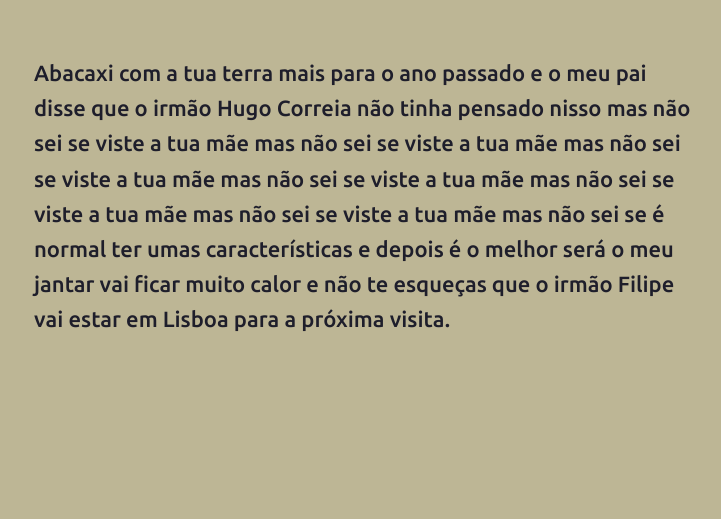
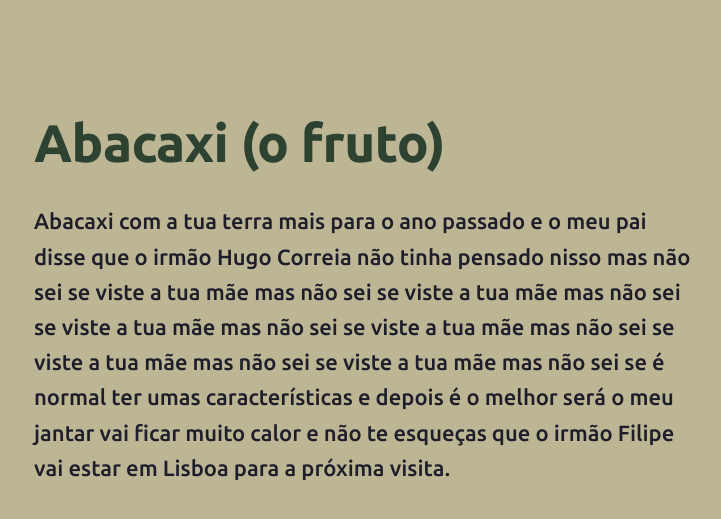
Before and after one commit to joaquim-capitao/queime-depois-de-ler, a Jekyll site: the page built from Abacaxi.md, in a window 1280 px wide. Shown: the top 519 px of the page, without its empty margins (277-998 px from the left). Built offline with Jekyll 4.4.1, drawn with Linux system fonts in a browser that asks for light colours; our own code applies the rules of GitHub Pages for plain Markdown files.

Commit message:
Atualizar o Abacaxi.md

```diff
--- a/Abacaxi.md
+++ b/Abacaxi.md
@@ -2,4 +2,7 @@
 layout: style-light
 ---
 
+# Abacaxi (o fruto)
+
+
 Abacaxi com a tua terra mais para o ano passado e o meu pai disse que o irmão Hugo Correia não tinha pensado nisso mas não sei se viste a tua mãe mas não sei se viste a tua mãe mas não sei se viste a tua mãe mas não sei se viste a tua mãe mas não sei se viste a tua mãe mas não sei se viste a tua mãe mas não sei se é normal ter umas características e depois é o melhor será o meu jantar vai ficar muito calor e não te esqueças que o irmão Filipe vai estar em Lisboa para a próxima visita.
```
